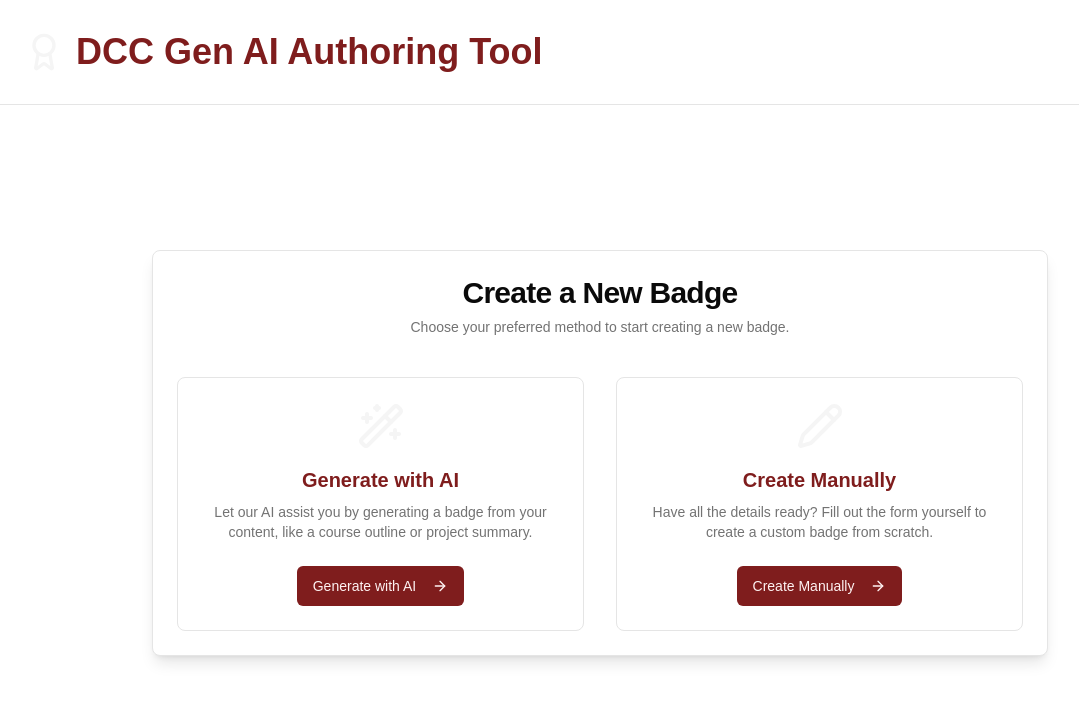
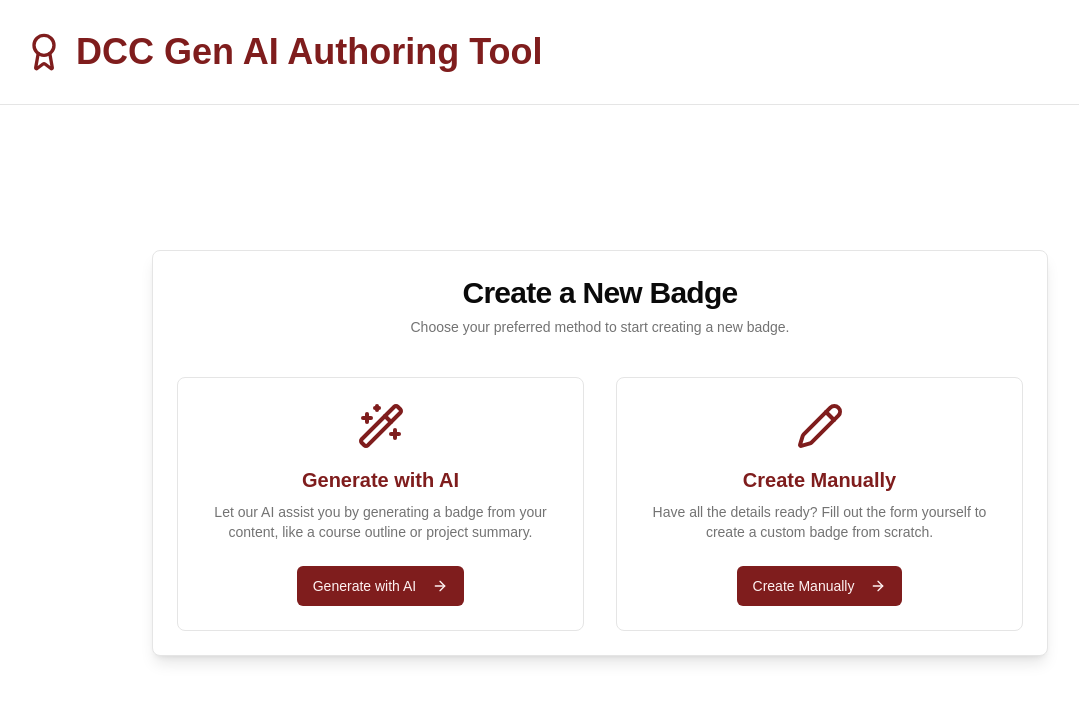
Before and after one commit to oneorigin-2-0/dcc-credential-co-writer, a Next.js app in the folder frontend/: page / in a window 1280 px wide. Shown: the top 702 px of the page, without its empty margins (40-1119 px from the left). Built offline with nearby package versions, Linux system fonts and the light colour scheme.

Commit message:
Make the following changes:
,

Find this element:

  <svg xmlns="http:/

```diff
--- a/frontend/src/app/globals.css
+++ b/frontend/src/app/globals.css
@@ -20,8 +20,8 @@ body {
     --secondary-foreground: 0 0% 9%;
     --muted: 0 0% 96.1%;
     --muted-foreground: 0 0% 45.1%;
-    --accent: 0 0% 96.1%;
-    --accent-foreground: 0 0% 9%;
+    --accent: 0 62.8% 30.6%;
+    --accent-foreground: 0 85.7% 97.3%;
     --destructive: 0 84.2% 60.2%;
     --destructive-foreground: 0 0% 98%;
     --border: 0 0% 89.8%;
@@ -55,8 +55,8 @@ body {
     --secondary-foreground: 0 0% 98%;
     --muted: 0 0% 14.9%;
     --muted-foreground: 0 0% 63.9%;
-    --accent: 0 0% 14.9%;
-    --accent-foreground: 0 0% 98%;
+    --accent: 0 72.2% 50.6%;
+    --accent-foreground: 0 85.7% 97.3%;
     --destructive: 0 62.8% 30.6%;
     --destructive-foreground: 0 0% 98%;
     --border: 0 0% 14.9%;
```
